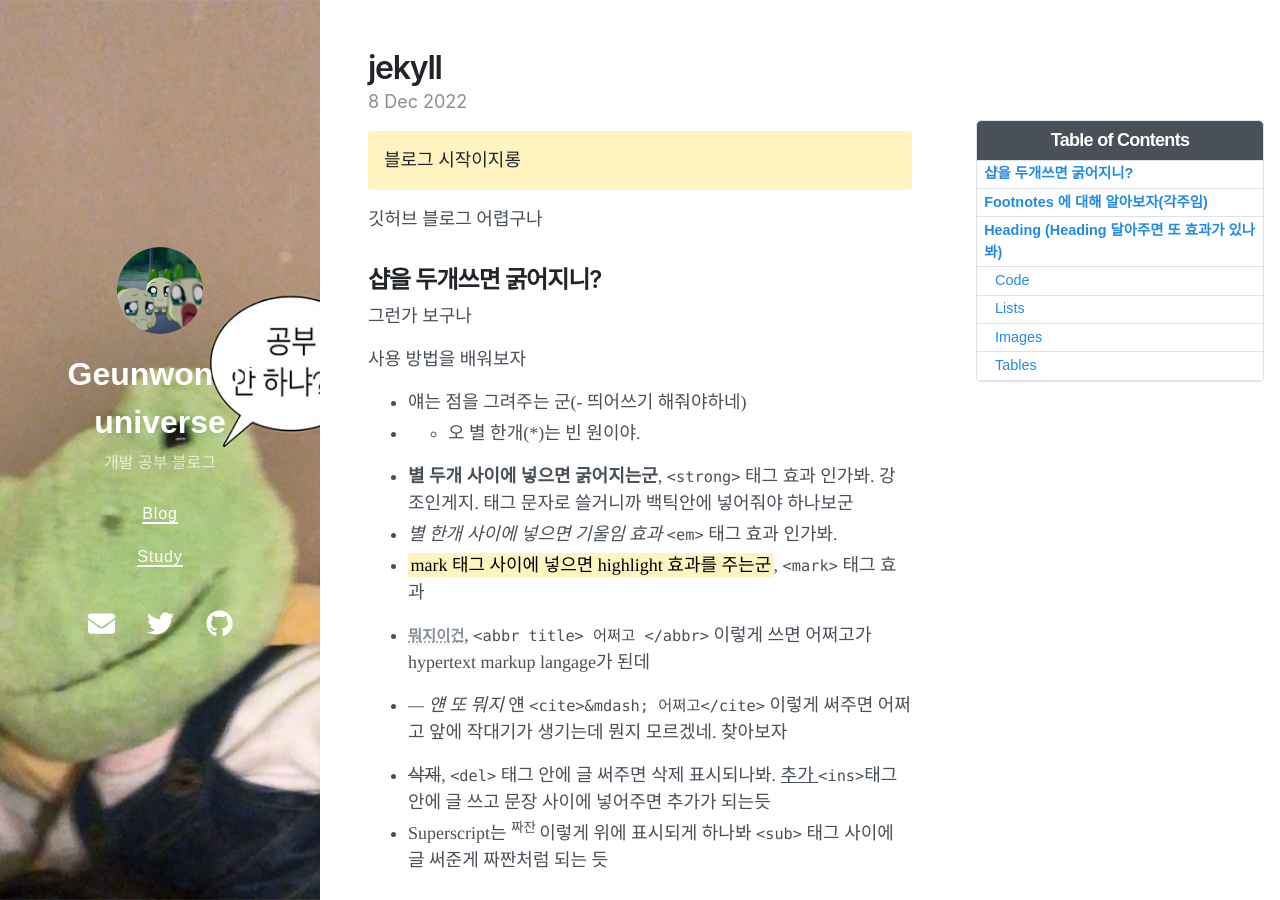
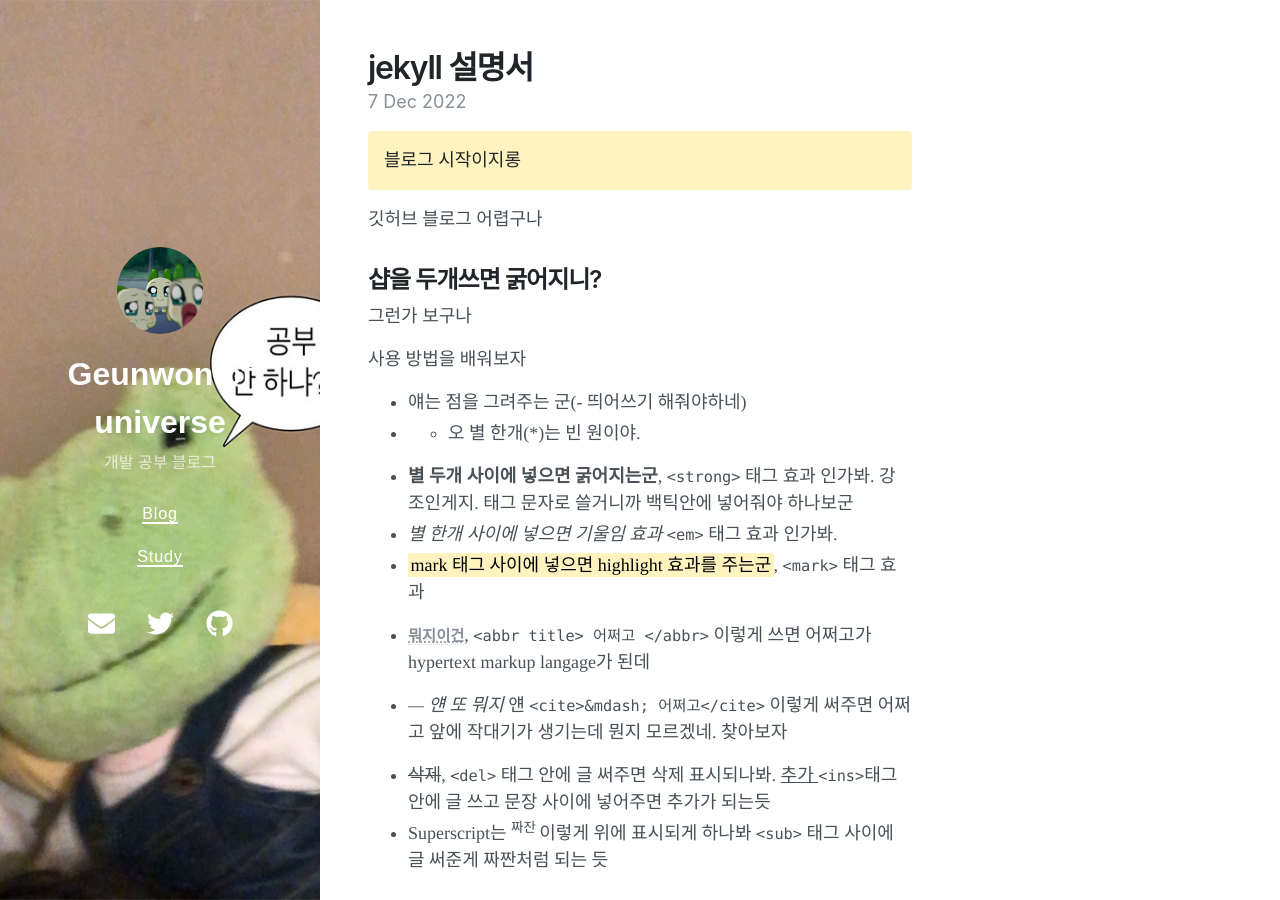
Before and after one commit to MAGEUNWON/MAGEUNWON.github.io, a Jekyll site: the page built from _posts/2022-12-07-jekyll.md, in a window 1280 px wide and 900 px high. Built offline with Jekyll 4.4.1, drawn with Linux system fonts in a browser that asks for light colours; nearby versions of some CDN libraries.

```diff
--- a/_posts/2022-12-08-jekyll.md
+++ b/_posts/2022-12-07-jekyll.md
@@ -1,9 +1,9 @@
 ---
 layout: post
-title: jekyll
-date: 2022-12-08
-tags: [jekyll, tutorial]
-toc:  true
+title: jekyll 설명서
+tags: [blog]
+math: true
+date: 2022-12-07
 ---
 <!-- Welcome to **Not Pure Poole**! This is an example post to show the layout. -->
 블로그 시작이지롱
```
